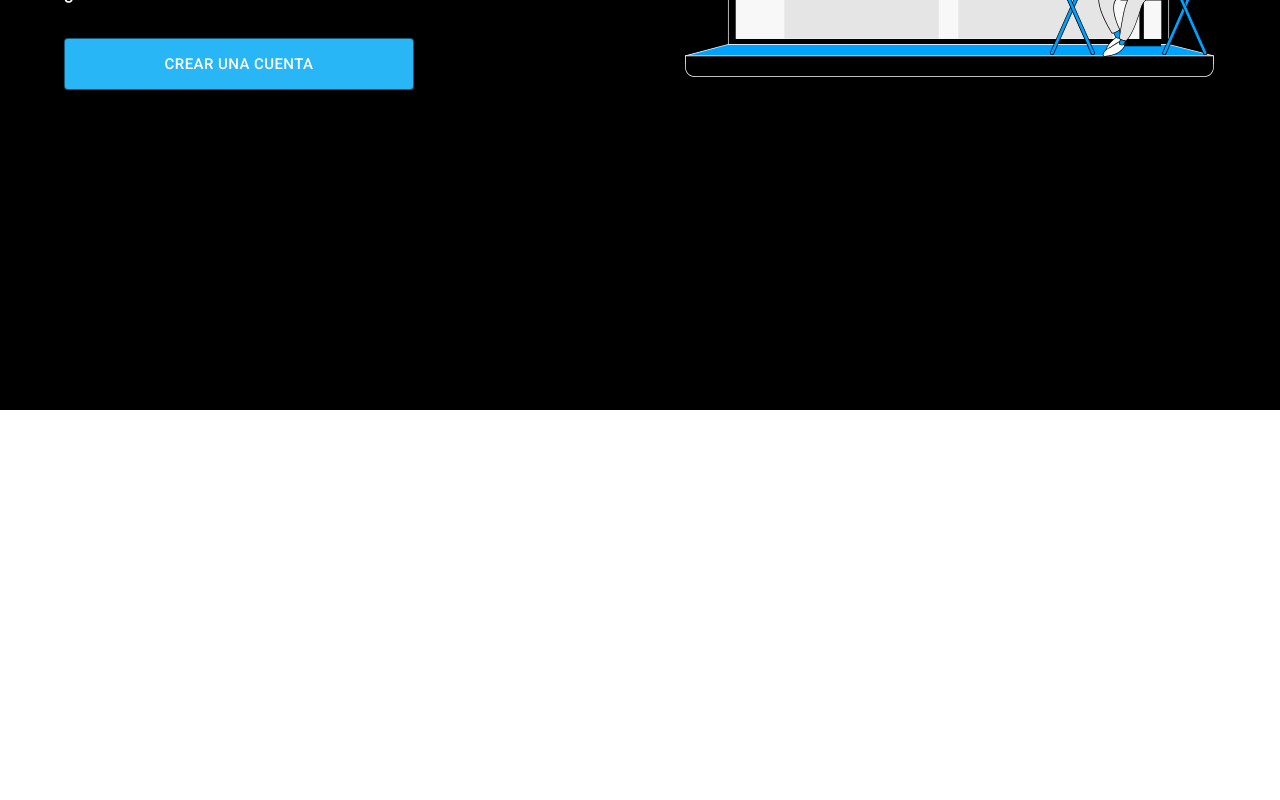
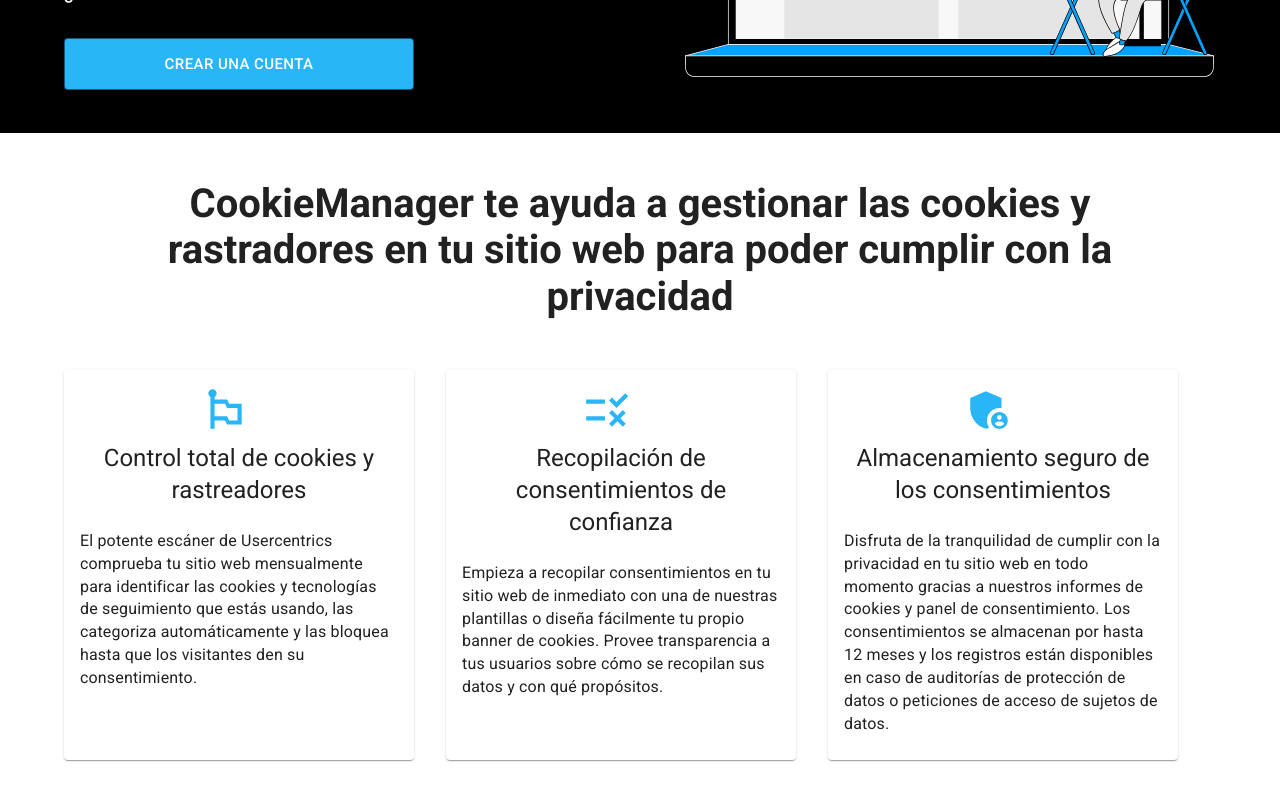
Before and after one commit to jmetene/cookiemanagerapp, a React (Vite) app: page / in a window 1280 px wide. Shown: the part 454-1254 px from the top of the page. Before the commit the page ends 864 px from the top, so only its background shows below. Built offline with nearby package versions, Linux system fonts and the light colour scheme.

Commit message:
Añadiendo cards en la home

```diff
--- a/src/cookiemanager/pages/HomePage.jsx
+++ b/src/cookiemanager/pages/HomePage.jsx
@@ -1,8 +1,12 @@
+import { EmojiFlags, Rule } from "@mui/icons-material";
+import AdminPanelSettings from "@mui/icons-material/AdminPanelSettings";
 import CookieRounded from "@mui/icons-material/CookieRounded";
 import {
   AppBar,
   Box,
   Button,
+  Card,
+  CardContent,
   Container,
   Grid2,
   ImageList,
@@ -67,7 +71,7 @@
       <Grid2
         container
         direction="column"
-        sx={{ minHeight: "100vh", backgroundColor: "primary.main", padding: 5 }}
+        sx={{ backgroundColor: "primary.main", padding: 5 }}
       >
         <Container>
           <Box sx={{ display: "grid", gridTemplateColumns: "repeat(2, 1fr)" }}>
@@ -155,6 +159,84 @@
           </Box>
         </Container>
       </Grid2>
+      <Box>
+        <Grid2 container>
+          <Container>
+            <Grid2 sx={{ bgcolor: "white", padding: 6 }}>
+              <Typography
+                variant="h3"
+                sx={{
+                  textAlign: "center",
+                  fontWeight: 700,
+                  fontStyle: "normal",
+                  fontSize: "40px",
+                }}
+              >
+                CookieManager te ayuda a gestionar las cookies y rastradores en
+                tu sitio web para poder cumplir con la privacidad
+              </Typography>
+            </Grid2>
+            <Grid2 container sx={{ pb: 10 }}>
+              <Card sx={{ minWidth: 275, width: 350, mr: 4 }}>
+                <CardContent>
+                  <EmojiFlags
+                    sx={{ fontSize: 50, color: "secondary.main", ml: 15 }}
+                  />
+                  <Typography variant="h5" sx={{ textAlign: "center" }}>
+                    Control total de cookies y rastreadores
+                  </Typography>
+                  <Typography variant="body2" sx={{ mt: 3, fontSize: "16px" }}>
+                    El potente escáner de Usercentrics comprueba tu sitio web
+                    mensualmente para identificar las cookies y tecnologías de
+                    seguimiento que estás usando, las categoriza automáticamente
+                    y las bloquea hasta que los visitantes den su
+                    consentimiento.
+                  </Typography>
+                </CardContent>
+              </Card>
+              <Card sx={{ minWidth: 275, width: 350, mr: 4 }}>
+                <CardContent>
+                  <Rule
+                    sx={{ fontSize: 50, color: "secondary.main", ml: 15 }}
+                  />
+                  <Typography variant="h5" sx={{ textAlign: "center" }}>
+                    Recopilación de consentimientos de confianza
+                  </Typography>
+                  <Typography variant="body2" sx={{ mt: 3, fontSize: "16px" }}>
+                    Empieza a recopilar consentimientos en tu sitio web de
+                    inmediato con una de nuestras plantillas o diseña fácilmente
+                    tu propio banner de cookies. Provee transparencia a tus
+                    usuarios sobre cómo se recopilan sus datos y con qué
+                    propósitos.
+                  </Typography>
+                </CardContent>
+              </Card>
+              <Card sx={{ minWidth: 275, width: 350, mr: 4 }}>
+                <CardContent>
+                  <AdminPanelSettings
+                    sx={{
+                      fontSize: 50,
+                      color: "secondary.main",
+                      ml: 15,
+                    }}
+                  />
+                  <Typography variant="h5" sx={{ textAlign: "center" }}>
+                    Almacenamiento seguro de los consentimientos
+                  </Typography>
+                  <Typography variant="body2" sx={{ mt: 3, fontSize: "16px" }}>
+                    Disfruta de la tranquilidad de cumplir con la privacidad en
+                    tu sitio web en todo momento gracias a nuestros informes de
+                    cookies y panel de consentimiento. Los consentimientos se
+                    almacenan por hasta 12 meses y los registros están
+                    disponibles en caso de auditorías de protección de datos o
+                    peticiones de acceso de sujetos de datos.
+                  </Typography>
+                </CardContent>
+              </Card>
+            </Grid2>
+          </Container>
+        </Grid2>
+      </Box>
     </>
   );
 };
```
